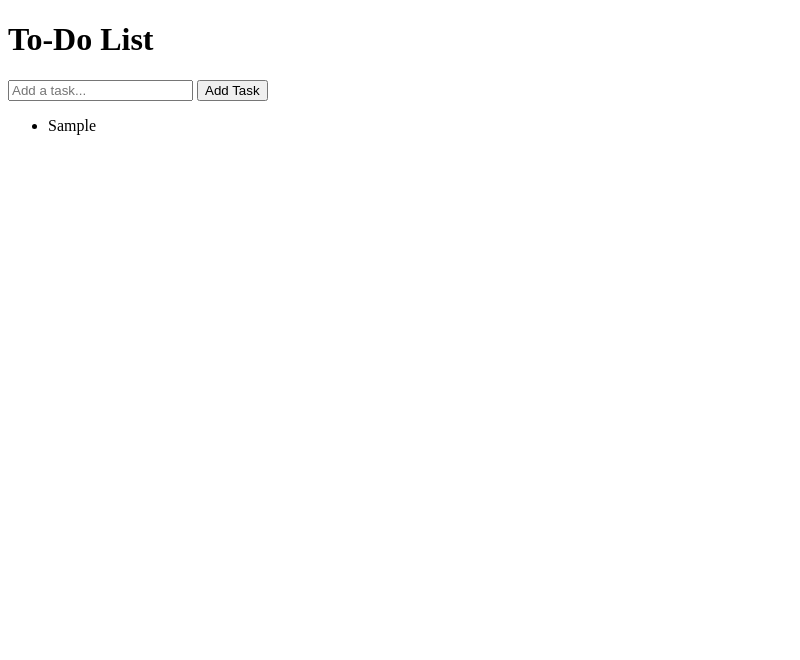
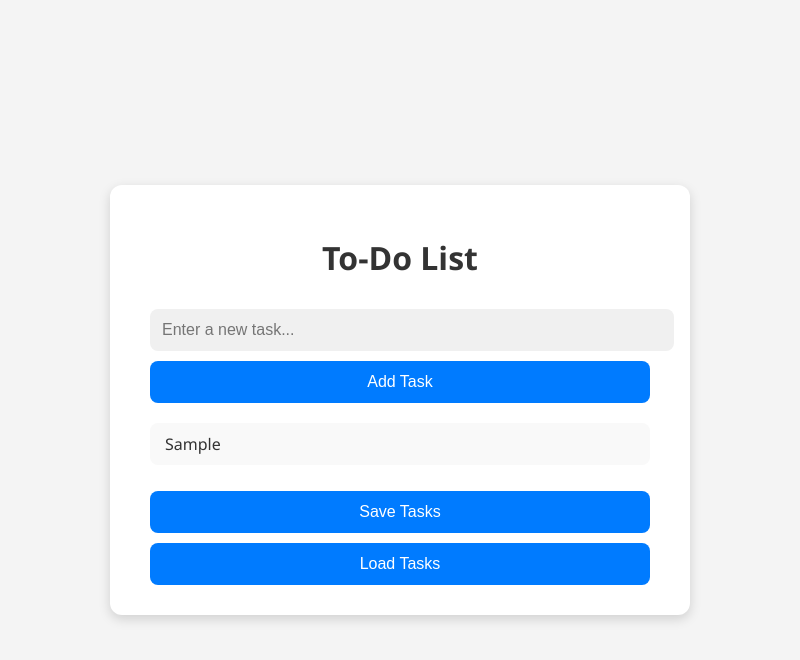
Before and after one commit to HaydenK123/electron-todo, an Electron app: page index.html in a window 800 px wide. Both pictures are taken after typing "Sample" into the empty fields and a click on the button "Add Task". Drawn offline with Linux system fonts and the light colour scheme; no server answers.

Commit message:
Added styling
Added styles.css into styles/ adjusted index.html and renderer.js to work with the changes.

```diff
--- a/index.html
+++ b/index.html
@@ -1,14 +1,23 @@
 <!DOCTYPE html>
 <html>
 <head>
-  <title>Electron To-Do List</title>
+    <meta charset="UTF-8">
+    <title>Electron To-Do List</title>
+    <link rel="stylesheet" href="styles/style.css">
 </head>
 <body>
-  <h1>To-Do List</h1>
-  <input type="text" id="taskInput" placeholder="Add a task..." />
-  <button onclick="addTask()">Add Task</button>
-  <ul id="taskList"></ul>
+    <div class="container">
+        <h1>To-Do List</h1>
 
-  <script src="renderer.js"></script>
+        <input type="text" id="taskInput" placeholder="Enter a new task..." />
+        <button id="addTaskBtn">Add Task</button>
+
+        <ul id="taskList"></ul>
+
+        <button id="saveTasksBtn">Save Tasks</button>
+        <button id="loadTasksBtn">Load Tasks</button>
+    </div>
+
+    <script src="renderer.js"></script>
 </body>
 </html>
--- a/renderer.js
+++ b/renderer.js
@@ -8,22 +8,28 @@ async function loadTasks() {
 function renderTasks() {
   const list = document.getElementById('taskList');
   list.innerHTML = '';
+
   tasks.forEach((task, index) => {
     const li = document.createElement('li');
     li.textContent = task.text;
-    if (task.done) li.style.textDecoration = 'line-through';
-    li.onclick = () => toggleTask(index);
+
+    if (task.done) {
+      li.classList.add('done');
+    }
+
+    li.addEventListener('click', () => toggleTask(index));
     list.appendChild(li);
   });
-  window.electronAPI.saveTasks(tasks);
 }
 
 function addTask() {
   const input = document.getElementById('taskInput');
-  if (input.value.trim() !== '') {
-    tasks.push({ text: input.value, done: false });
+  const taskText = input.value.trim();
+
+  if (taskText !== '') {
+    tasks.push({ text: taskText, done: false });
     input.value = '';
-    renderTasks();
+    renderTasks(); // Only update the screen — no save yet
   }
 }
 
@@ -32,4 +38,6 @@ function toggleTask(index) {
   renderTasks();
 }
 
-loadTasks();
+document.getElementById('addTaskBtn').addEventListener('click', addTask);
+document.getElementById('saveTasksBtn').addEventListener('click', () => window.electronAPI.saveTasks(tasks));
+document.getElementById('loadTasksBtn').addEventListener('click', loadTasks);
--- /dev/null
+++ b/styles/style.css
@@ -0,0 +1,72 @@
+body {
+    margin: 0;
+    padding: 0;
+    font-family: 'Segoe UI', Tahoma, Geneva, Verdana, sans-serif;
+    background-color: #f4f4f4;
+    color: #333;
+    display: flex;
+    justify-content: center;
+    align-items: center;
+    height: 100vh;
+  }
+
+  .container {
+    background: #fff;
+    padding: 30px 40px;
+    border-radius: 12px;
+    box-shadow: 0 4px 12px rgba(0,0,0,0.15);
+    width: 100%;
+    max-width: 500px;
+    text-align: center;
+  }
+
+  h1 {
+    margin-bottom: 20px;
+    color: #333;
+  }
+
+  input, button {
+    width: 100%;
+    padding: 12px;
+    margin-top: 10px;
+    border: none;
+    border-radius: 8px;
+    font-size: 16px;
+  }
+
+  input {
+    background: #f0f0f0;
+  }
+
+  button {
+    background-color: #007BFF;
+    color: white;
+    cursor: pointer;
+    transition: background 0.3s ease;
+  }
+
+  button:hover {
+    background-color: #0056b3;
+  }
+
+  ul {
+    list-style: none;
+    padding: 0;
+    margin-top: 20px;
+    text-align: left;
+  }
+
+  li {
+    background: #f9f9f9;
+    margin-bottom: 10px;
+    padding: 10px 15px;
+    border-radius: 8px;
+    display: flex;
+    justify-content: space-between;
+    align-items: center;
+  }
+
+  .done {
+    text-decoration: line-through;
+    color: gray;
+  }
```
Also changed, not shown: README.md.
